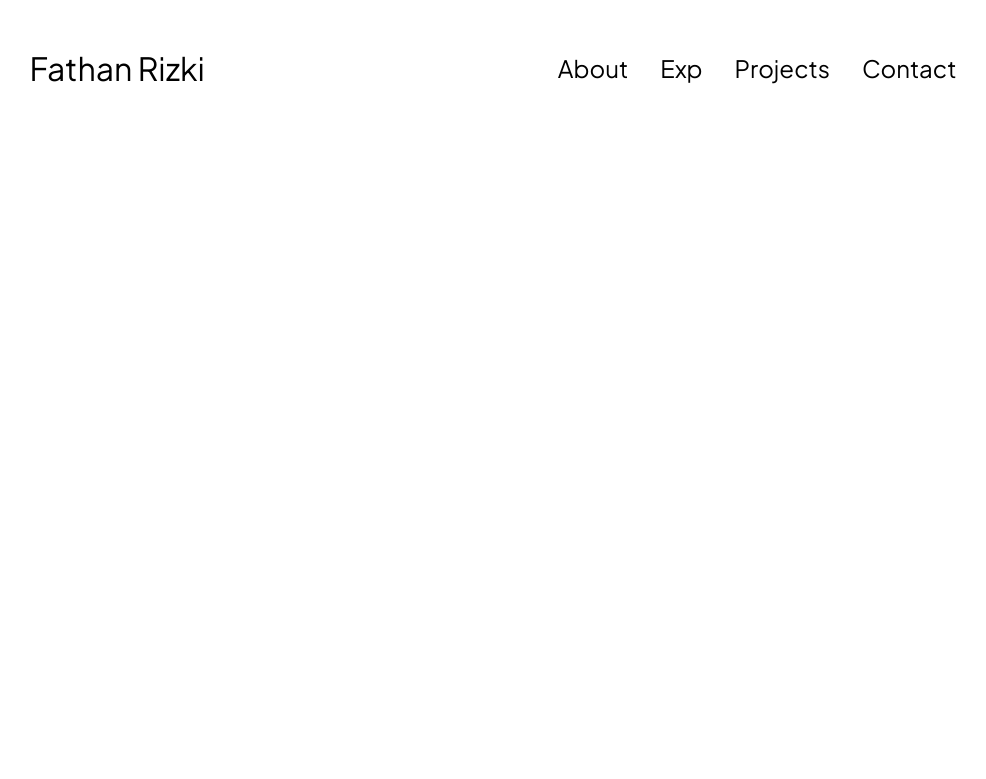
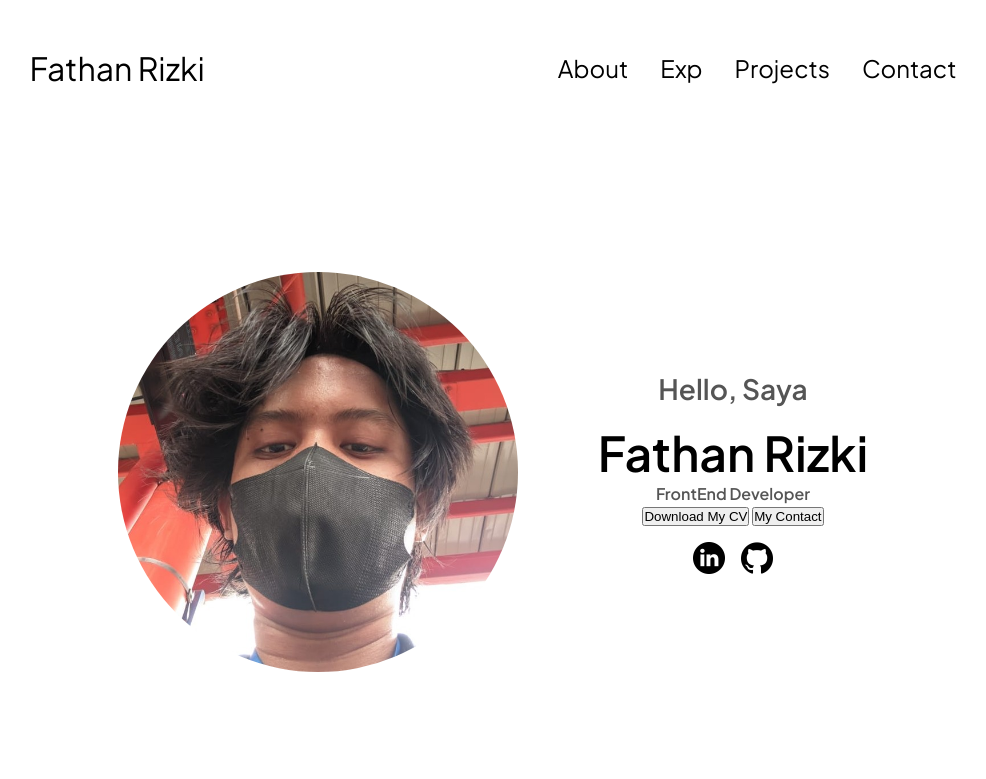
Before and after one commit to kingrizz99/html-css-js-myPortofolio, a plain HTML site: page index.html in a window 1280 px wide. Shown: the whole page, without its empty margins (147-1133 px from the left). Drawn offline with Linux system fonts and the light colour scheme.

Commit message:
add my pic and update html css

```diff
--- a/index.html
+++ b/index.html
@@ -37,6 +37,26 @@
             </div>
         </div>
     </nav>
+    <section id="profile">
+        <div class="section_pic-container">
+            <img src="assets/Fathan.jpeg" alt="Fathan Rizki" class="rounded_img">
+        </div>
+        <div class="section_text">
+            <p class="section_text_p1">Hello, Saya</p>
+            <h1 class="title">Fathan Rizki</h1>
+            <p class="section_text_p2">FrontEnd Developer</p>
+            <div class="btn-container">
+                <button class="btn btn-color-2" onclick="window.open('./assets/resume-example.pdf')">Download My CV</button>
+                <button class="btn btn-color-1" onclick="location.href='./#contact'">My Contact</button>
+            </div>
+            <div id="socials-container">
+                <img src="./assets/linkedin.png" alt="Linkedin profile" class="icon" onclick="location.href='https://linkedin.com/'"
+                />
+                <img src="./assets/github.png" alt="Github Profile" class="icon" onclick="location.href='https://github.com/kingrizz99'"
+                />
+            </div>
+        </div>
+    </section>
     <!--Javascript-->
     <script src="script.js"></script>
 </body>
--- a/style.css
+++ b/style.css
@@ -141,3 +141,74 @@ a:hover {
 .hamburger-icon span:first-child {
     transform: none;
 }
+
+/* section */
+
+section {
+    padding-top: 4vh;
+    height: 96vh;
+    margin: 0 10rem;
+    box-sizing: border-box;
+    min-height: fit-content;
+}
+
+.section-container {
+    display: flex;
+}
+
+/* Profile section */
+
+#profile {
+    display: flex;
+    justify-content: center;
+    gap: 5rem;
+    height: 80vh;
+}
+
+.rounded_img {
+    border-radius: 50%;
+}
+
+.section_pic-container {
+    display: flex;
+    height: 400px;
+    width: 400px;
+    margin: auto 0;
+}
+
+.section_text {
+    align-self: center;
+    text-align: center;
+}
+
+.section_text p {
+    font-weight: 600;
+}
+
+.section_text_p1 {
+    text-align: center;
+}
+
+.section_text_p1 {
+    font-size: 1.75rem;
+    margin-bottom: 1rem;
+}
+
+.title {
+    font-size: 3rem;
+    text-align: center;
+}
+
+#socials-container {
+    display: flex;
+    justify-content: center;
+    margin-top: 1rem;
+    gap: 1rem;
+}
+
+/* icon */
+
+.icon {
+    cursor: pointer;
+    height: 2rem;
+}
```
Also changed, not shown: assets/246e3605-393a-4a3f-8632-d11c211b41ee.jpeg (added), assets/Fathan.jpeg (added).
